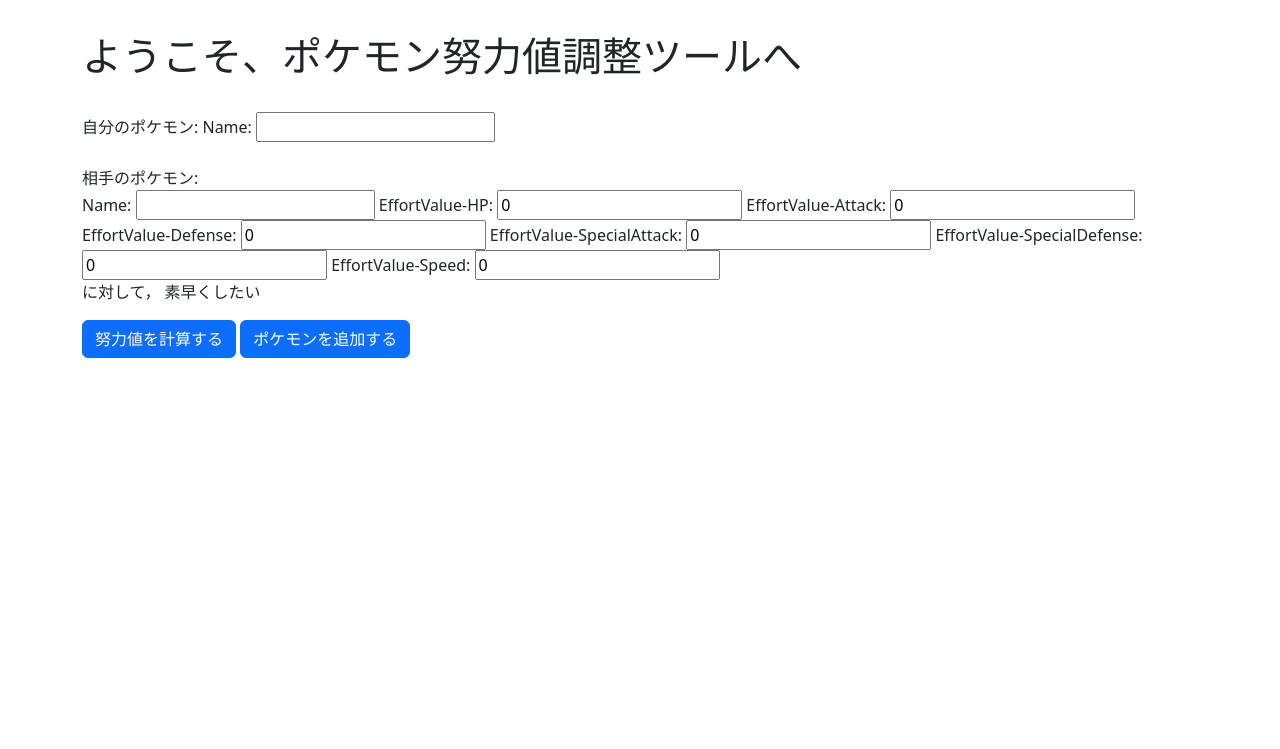
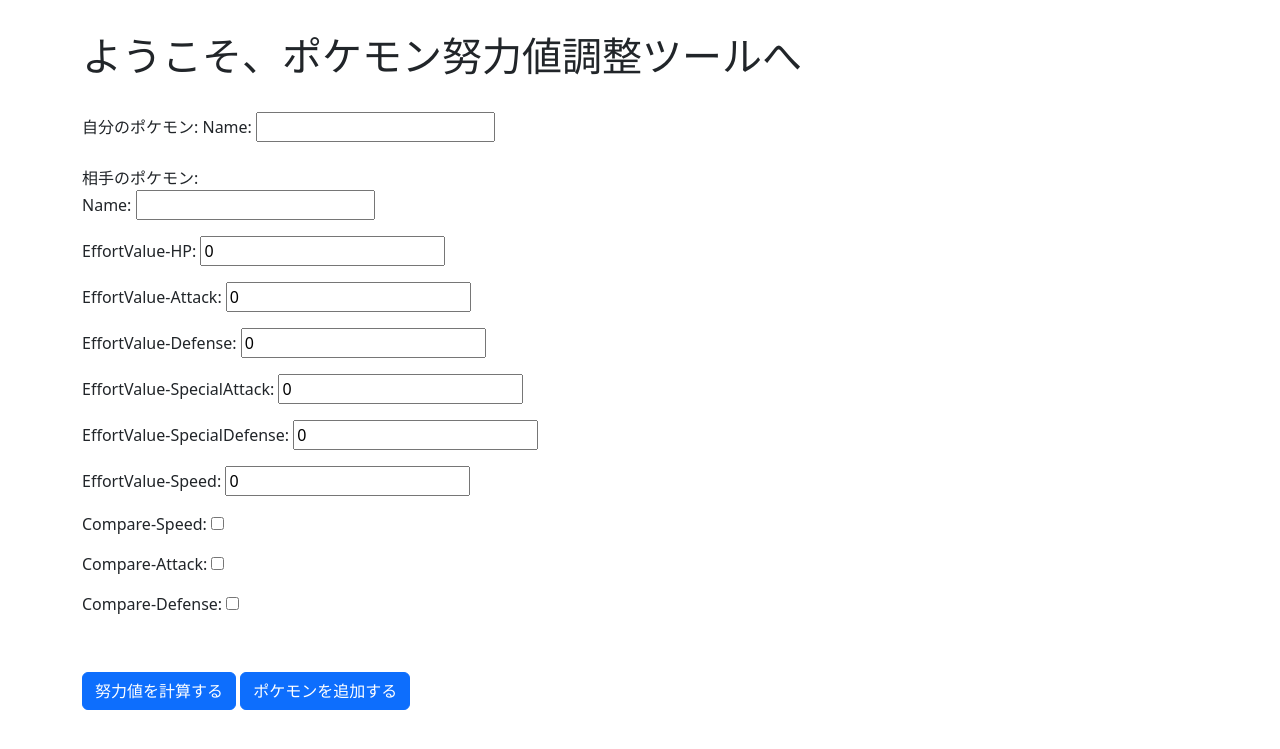
Before and after one commit to shu2-bot/pokemon_EV_auto_adjustment, a Django app: page / in a window 1280 px wide. Shown: the top 749 px of the page. Run offline with Django 4.2, Linux system fonts and the light colour scheme; some libraries are stand-ins or nearby versions.

Commit message:
計算結果を表示

```diff
--- a/pokemon_EV_auto_calculation/models.py
+++ b/pokemon_EV_auto_calculation/models.py
@@ -21,9 +21,13 @@
     ev_c = models.BigIntegerField("EffortValue-SpecialAttack", default=0)
     ev_d = models.BigIntegerField("EffortValue-SpecialDefense", default=0)
     ev_s = models.BigIntegerField("EffortValue-Speed", default=0)
+    speed = models.BooleanField("Compare-Speed", default=False)
+    attack = models.BooleanField("Compare-Attack", default=False)
+    defense = models.BooleanField("Compare-Defense", default=False)
 
     def __str__(self):
         return self.pokemon_name
+
 
 class My_Pokemon_Input_Form(forms.ModelForm):
     class Meta:
@@ -33,4 +37,4 @@
 class Opposite_Pokemon_Input_Form(forms.ModelForm):
     class Meta:
         model = Status_Ev
-        fields = ("pokemon_name", "ev_h", "ev_a", "ev_b", "ev_c", "ev_d", "ev_s")
+        fields = ("pokemon_name", "ev_h", "ev_a", "ev_b", "ev_c", "ev_d", "ev_s", "speed", "attack", "defense")
--- a/pokemon_EV_auto_calculation/pythonz3/calculate.py
+++ b/pokemon_EV_auto_calculation/pythonz3/calculate.py
@@ -1,4 +1,5 @@
-import type_table
+from . import type_table
+from z3 import *
 from fractions import Fraction
 
 # レベル50統一、ダメージ計算
--- a/pokemon_EV_auto_calculation/templates/input.html
+++ b/pokemon_EV_auto_calculation/templates/input.html
@@ -60,10 +60,9 @@
     <label for="input1">相手のポケモン:</label>
     <br>
     {% csrf_token %}
-    {{opposite_pokemon_form}}
+    {{opposite_pokemon_form.as_p}}
     <br>
-    に対して，
-    素早くしたい
+
 </form>
 <a class="btn btn-primary" href="javascript:input.submit();" rel="noopener noreferrer">努力値を計算する</a>
 
--- a/pokemon_EV_auto_calculation/tests.py
+++ b/pokemon_EV_auto_calculation/tests.py
@@ -1,3 +1,8 @@
 from django.test import TestCase
+from pythonz3 import main_django
 
 # Create your tests here.
+import sys
+import pprint
+
+pprint.pprint(sys.path)
--- a/pokemon_EV_auto_calculation/views.py
+++ b/pokemon_EV_auto_calculation/views.py
@@ -4,6 +4,9 @@
 from .models import My_Pokemon_Input_Form
 from .models import Opposite_Pokemon_Input_Form
 from .models import Pokemon_status
+from .pythonz3 import main_django
+#from . import pythonz3.main_django
+#import pythonz3
 
 
 def input(request):
@@ -58,29 +61,38 @@
         ev_c_list = request.POST.getlist("ev_c")
         ev_d_list = request.POST.getlist("ev_d")
         ev_s_list = request.POST.getlist("ev_s")
+        opposite_pokemon_ev = {"ev_h": ev_h_list[0], "ev_a": ev_a_list[0], "ev_b": ev_b_list[0], "ev_c": ev_c_list[0], "ev_d": ev_d_list[0], "ev_s": ev_s_list[0]}
+
+        # 比較項目
+        speed_list = request.POST.getlist("speed")
+        attack_list = request.POST.getlist("attack")
+        defense_list = request.POST.getlist("defense")
 
         # DBから種族値を取得 forでリストの長さ分だけ回す？
         my_pokemon_bs = Pokemon_status.objects.filter(pokemon_name = pokemon_name_list[0]).values("bs_h", "bs_a", "bs_b", "bs_c", "bs_d", "bs_s")
         opposite_pokemon_bs = Pokemon_status.objects.filter(pokemon_name = pokemon_name_list[1]).values("bs_h", "bs_a", "bs_b", "bs_c", "bs_d", "bs_s")
 
         print(my_pokemon_bs[0]["bs_h"])
+        print(opposite_pokemon_ev)
+
+        ans_list = main_django.main(my_pokemon_bs, opposite_pokemon_bs, opposite_pokemon_ev, speed_list, attack_list, defense_list)
 
         # ここでZ3で検証
-        my_pokemon_ev_h = 0
-        my_pokemon_ev_a = 0
-        my_pokemon_ev_b = 0
-        my_pokemon_ev_c = 0
-        my_pokemon_ev_d = 0
-        my_pokemon_ev_s = 0
+        print("検証結果")
+        my_pokemon_ev_h = ans_list[0]
+        my_pokemon_ev_a = ans_list[1]
+        my_pokemon_ev_b = ans_list[2]
+        my_pokemon_ev_c = ans_list[3]
+        my_pokemon_ev_d = ans_list[4]
+        my_pokemon_ev_s = ans_list[5]
 
         params = {
-            #"my_pokemon_name": pokemon_name_list[0],
-            "my_pokemon_name": my_pokemon_bs,
+            "my_pokemon_name": pokemon_name_list[0],
             "my_pokemon_ev_h": my_pokemon_ev_h,
             "my_pokemon_ev_a": my_pokemon_ev_a,
             "my_pokemon_ev_b": my_pokemon_ev_b,
             "my_pokemon_ev_c": my_pokemon_ev_c,
             "my_pokemon_ev_d": my_pokemon_ev_d,
-            "my_pokemon_ev_s": my_pokemon_ev_s
+            "my_pokemon_ev_s": my_pokemon_ev_s,
         }
         return render(request, "result.html", params)
```
Also changed, not shown: pokemon_EV_auto_calculation/pythonz3/main_django.py (+23 -9 lines), pokemon_EV_auto_calculation/pythonz3/__init__.py (added).
